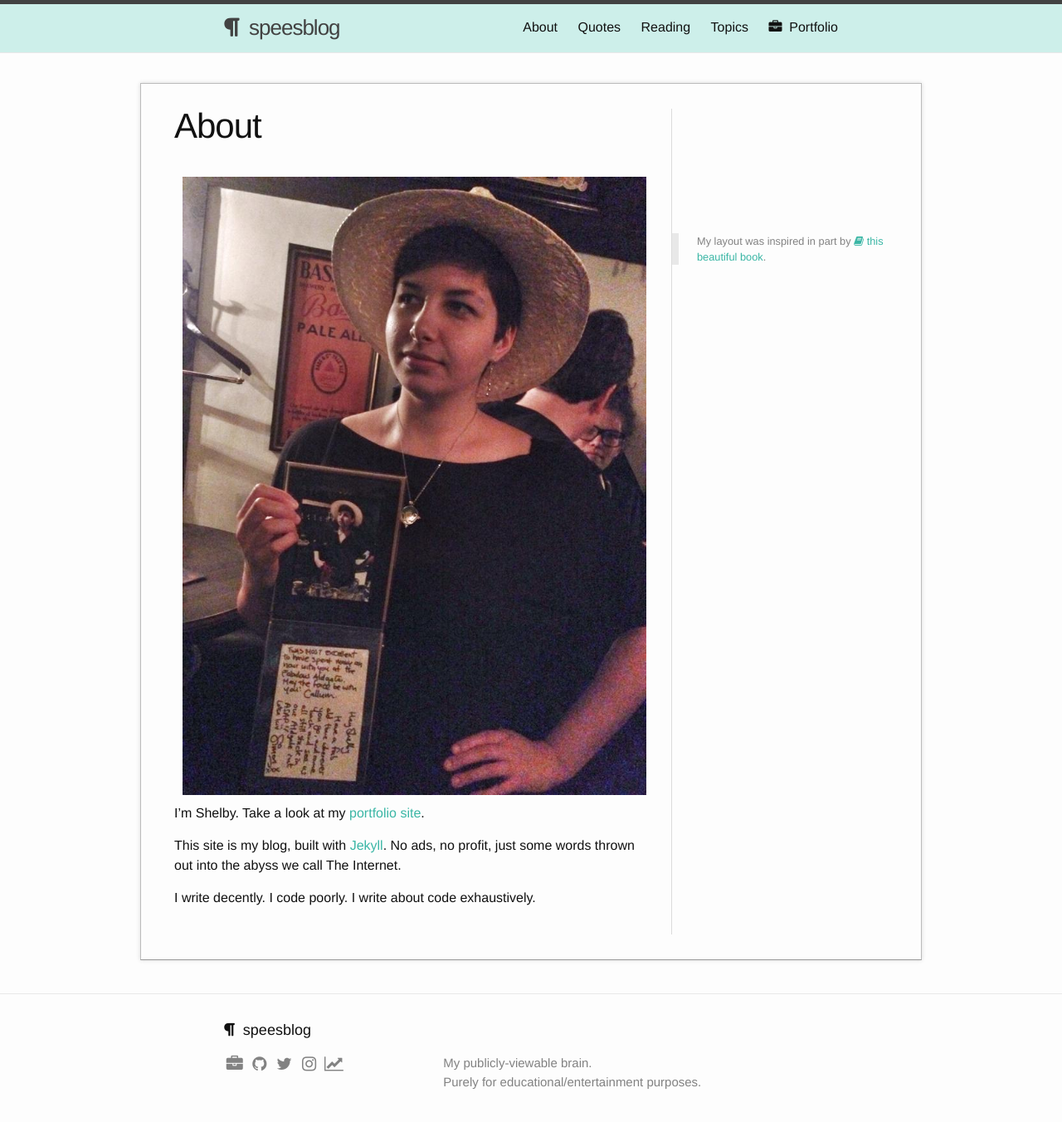
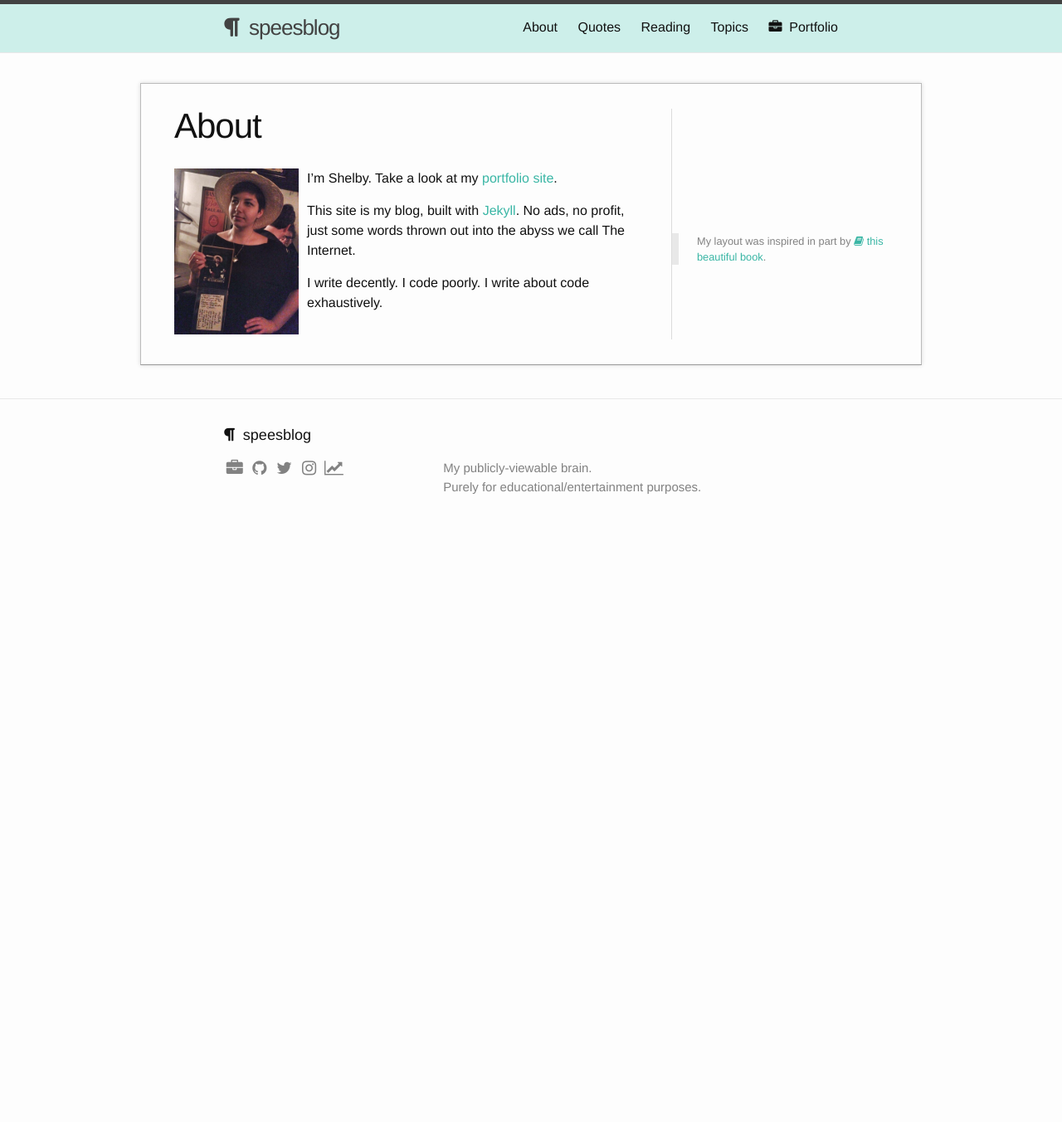
Before and after one commit to shelbyspees/speesblog, a Jekyll site: the page built from about.md, in a window 1280 px wide and 1377 px high. Shown: the top 1352 px of the window at 83% size. Built offline with Jekyll 4.4.1, drawn with Linux system fonts in a browser that asks for light colours; nearby versions of some CDN libraries.

Commit message:
Fix image width for wrapLeft class

```diff
--- a/_sass/_base.scss
+++ b/_sass/_base.scss
@@ -157,6 +157,7 @@
   .wrapLeft {
     float: left;
     margin-bottom: 0px;
+    width: 150px;
   }
 
   figure {
--- a/about.md
+++ b/about.md
@@ -4,7 +4,7 @@
 permalink: /about/
 ---
 
-<img class="textWrapLeft" src="{{ site.url }}/assets/shelby.jpg" alt="What's up"/>
+<img class="wrapLeft" src="{{ site.url }}/assets/shelby.jpg" alt="What's up"/>
 
 I'm Shelby. Take a look at my [portfolio site]({{ site.portfolio_url }}).
 
```
